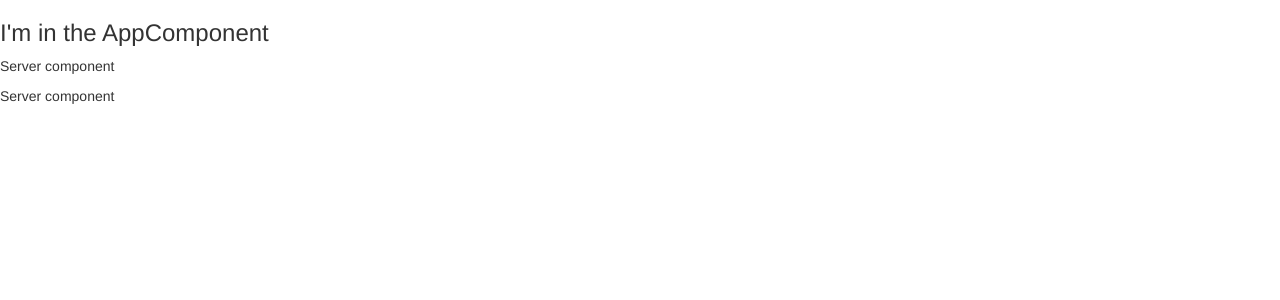
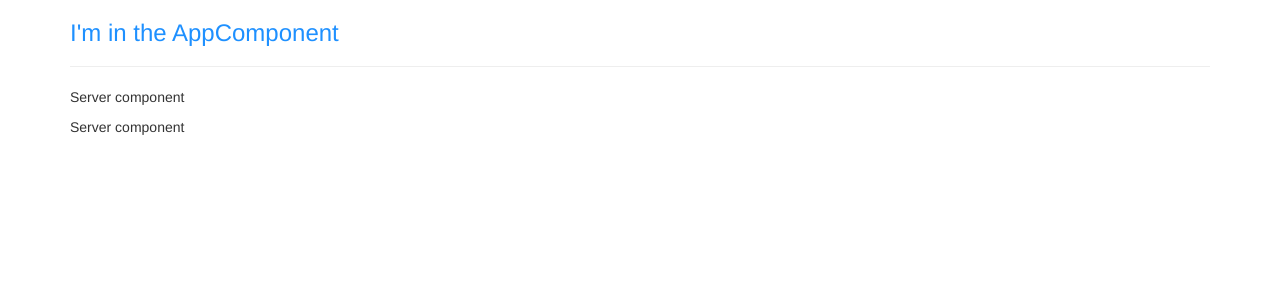
Before and after one commit to henriquebaron/angular-course, an Angular app in the folder app/: page / in a window 1280 px wide. Shown: the top 300 px of the page. Built offline with nearby package versions, Linux system fonts and the light colour scheme.

Commit message:
Show examples of styling
Both on a separate CSS file as well as directly in the component TS file.

```diff
--- a/app/src/app/app.component.css
+++ b/app/src/app/app.component.css
@@ -0,0 +1,3 @@
+h3 {
+	color: darkblue
+}
--- a/app/src/app/app.component.html
+++ b/app/src/app/app.component.html
@@ -1,3 +1,9 @@
-<h3>I'm in the AppComponent</h3>
-
-<app-servers></app-servers>
+<div class="container">
+	<div class="row">
+		<div class="col-xs-12">
+			<h3>I'm in the AppComponent</h3>
+			<hr>
+			<app-servers></app-servers>
+		</div>
+	</div>
+</div>
--- a/app/src/app/app.component.ts
+++ b/app/src/app/app.component.ts
@@ -3,7 +3,14 @@ import { Component } from '@angular/core';
 @Component({
   selector: 'app-root',
   templateUrl: './app.component.html',
-  styleUrls: ['./app.component.css']
+  // styleUrls: ['./app.component.css']
+  // Styles, just as the HTML template, can be typed directly in the
+  // TypeScript code file.
+  styles: [`
+    h3 {
+      color: dodgerblue;
+    }
+  `]
 })
 export class AppComponent {
 }
```
